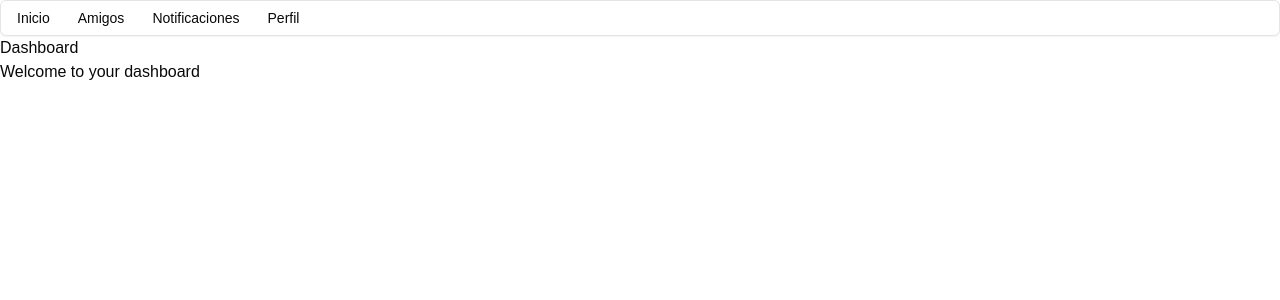
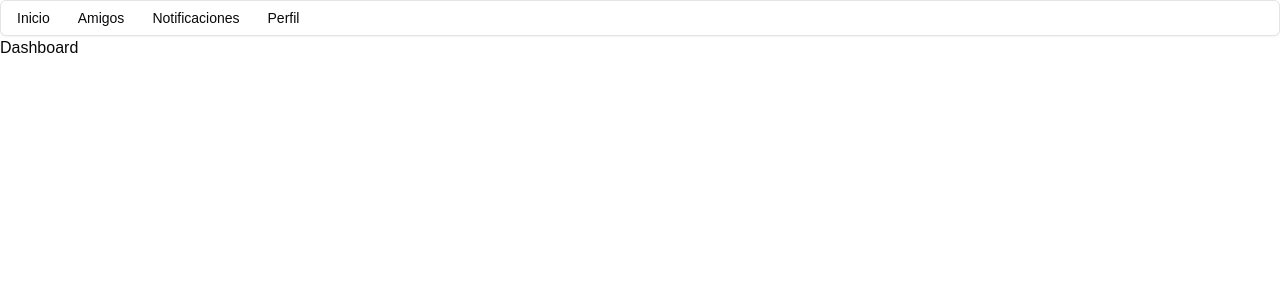
Before and after one commit to GentoBrandon/red_social_web, a Next.js app in the folder frontend/social_network/: page /dashboard in a window 1280 px wide. Shown: the top 300 px of the page. Built offline with nearby package versions, Linux system fonts and the light colour scheme.

Commit message:
Integracion de nuestra pagina principal

```diff
--- a/frontend/social_network/src/app/dashboard/page.tsx
+++ b/frontend/social_network/src/app/dashboard/page.tsx
@@ -1,12 +1,10 @@
-import NavBar from "@/component/Nav/NavBar";
+import Principal from "@/component/Principal/Principal";
 
 function dashboardPage() {
   return (
-    <div>
-      <NavBar/>
+   <Principal>
       <h1>Dashboard</h1>
-      <p>Welcome to your dashboard</p>
-    </div>
+   </Principal>
   );
 }
 export default dashboardPage;
--- /dev/null
+++ b/frontend/social_network/src/component/Principal/Principal.tsx
@@ -0,0 +1,14 @@
+import NavBar from "../Nav/NavBar";
+import { ReactNode } from 'react';
+
+function Principal({ children }: { children: ReactNode }) {
+    return (
+        <>
+        <NavBar/>
+        <main>
+            {children}
+        </main>
+        </>
+    )
+}
+export default Principal;
```
